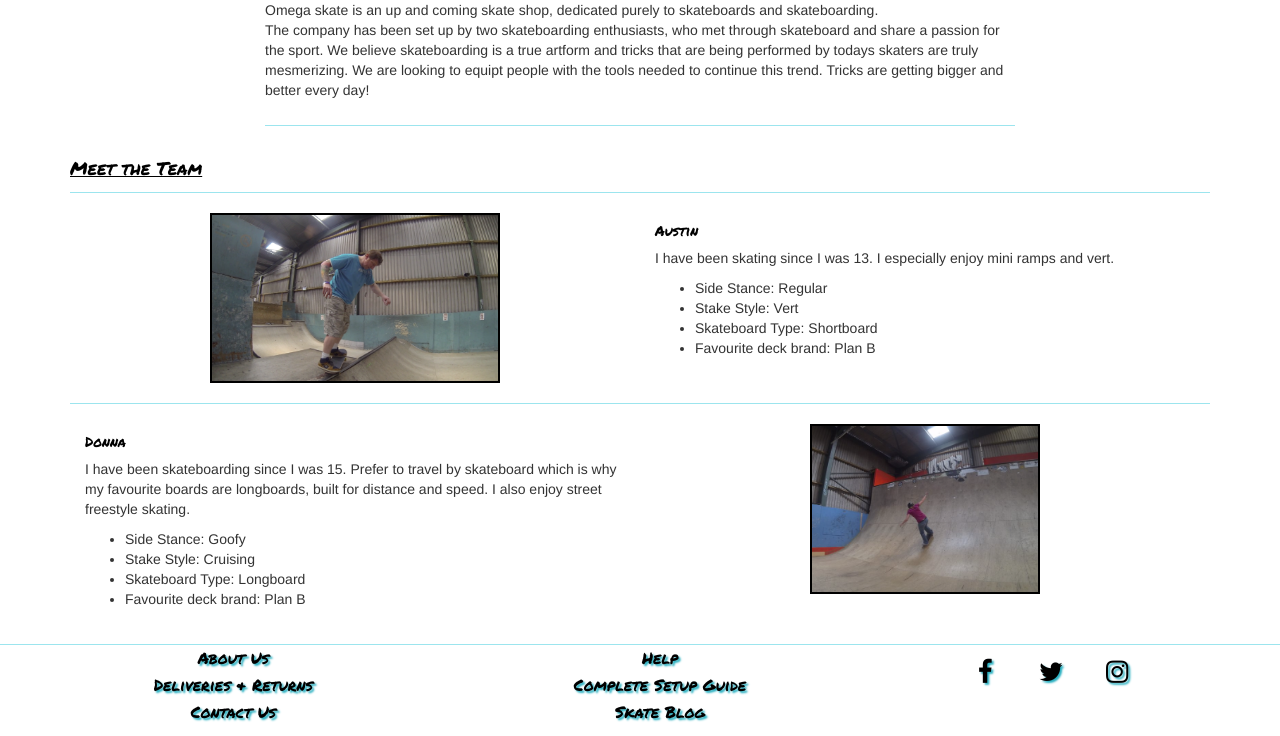
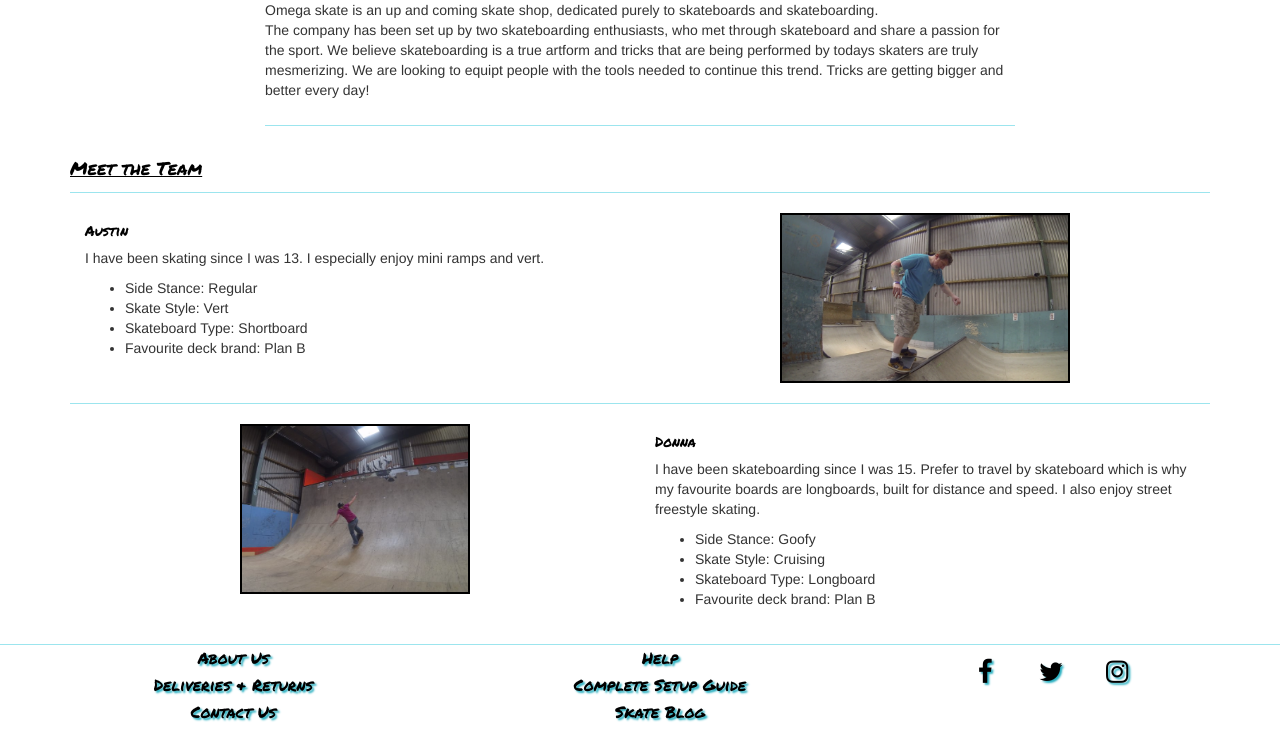
Before and after one commit to skies09/omega-sk8-ds, a Django app: page /home/about/ in a window 1280 px wide. Shown: the part 302-1038 px from the top of the page. Run offline with Django 3.2, Linux system fonts and the light colour scheme; some libraries are stand-ins or nearby versions; some web fonts are replaced.

Commit message:
updating about page styles

```diff
--- a/home/templates/about.html
+++ b/home/templates/about.html
@@ -23,43 +23,43 @@
 </div>
 <div class='container-fluid'>
     <div class='row meet-team'>
-            <div class='col-sm-6'>
-                    <div class='meet-team-image'>
-                        <img src="/static/media/images/a-sk8.jpg">
-                    </div>
-                </div>
         <div class='col-sm-6'>
             <h5>Austin</h5>
             <p>I have been skating since I was 13. I especially enjoy mini ramps and vert.</p>
             <ul>
                 <li>Side Stance: Regular</li>
-                <li>Stake Style: Vert</li>
+                <li>Skate Style: Vert</li>
                 <li>Skateboard Type: Shortboard</li>
                 <li>Favourite deck brand: Plan B</li>
             </ul>
+        </div>
+        <div class='col-sm-6'>
+            <div class='meet-team-image'>
+                <img src="/static/media/images/a-sk8.jpg">
+            </div>
         </div>
     </div>
 </div>
 <div class='container-fluid'>
     <div class='row meet-team'>
         <div class='col-sm-6'>
+            <div class='meet-team-image'>
+                <img src="/static/media/images/d-sk8.jpg">
+            </div>
+        </div>
+        <div class='col-sm-6'>
             <h5>Donna</h5>
-            <p>I have been skateboarding since I was 15. Prefer to travel by skateboard which is why my favourite boards are longboards, built for distance and speed.
+            <p>I have been skateboarding since I was 15. Prefer to travel by skateboard which is why my favourite boards
+                are longboards, built for distance and speed.
                 I also enjoy street freestyle skating.
             </p>
             <ul>
                 <li>Side Stance: Goofy</li>
-                <li>Stake Style: Cruising</li>
+                <li>Skate Style: Cruising</li>
                 <li>Skateboard Type: Longboard</li>
                 <li>Favourite deck brand: Plan B</li>
             </ul>
         </div>
-        <div class='col-sm-6'>
-            <div class='meet-team-image'>
-                <img src="/static/media/images/d-sk8.jpg">
-            </div>
-        </div>
-
     </div>
 </div>
 {% endblock %}
```
